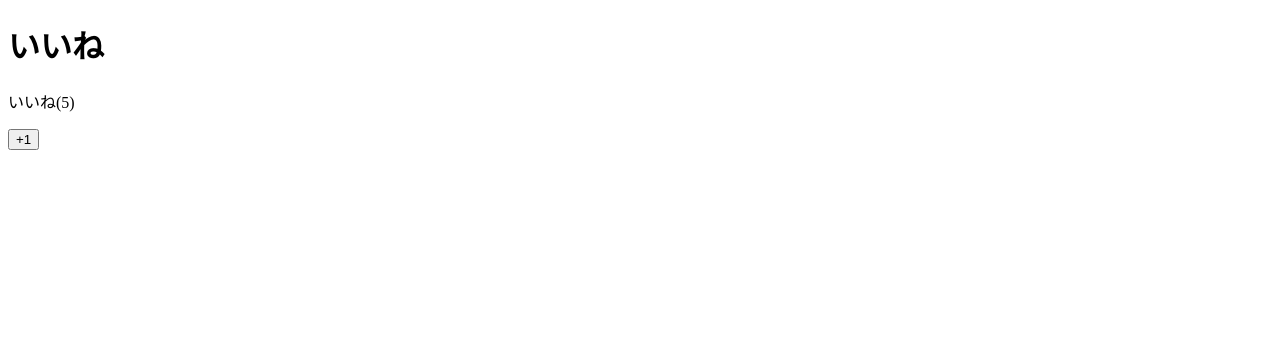
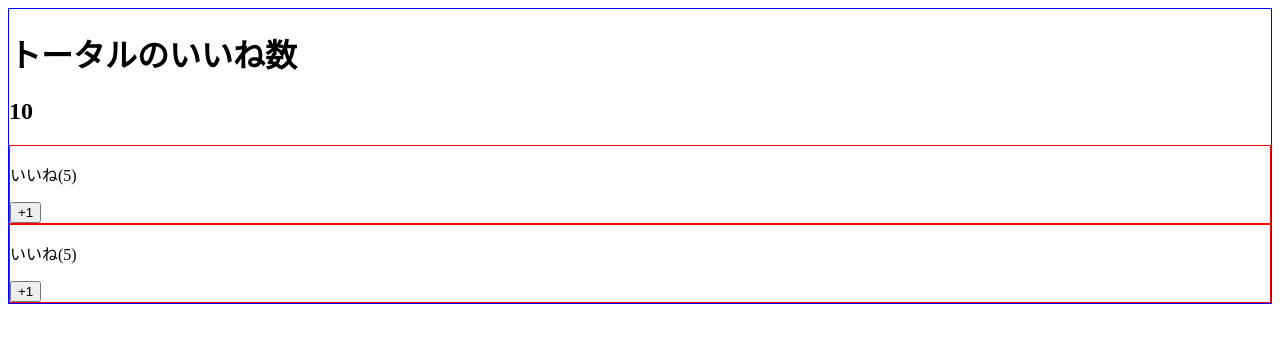
Before and after one commit to takuya86/Vue.js, a Vue app in the folder udemy-vuejs/: page / in a window 1280 px wide. Shown: the top 342 px of the page. Built offline with nearby package versions, Linux system fonts and the light colour scheme.

Commit message:
component間のdata受け渡し 88

```diff
--- a/udemy-vuejs/src/App.vue
+++ b/udemy-vuejs/src/App.vue
@@ -1,7 +1,9 @@
 <template>
   <div>
     <LikeHeader></LikeHeader>
-    <LikeNumber></LikeNumber>
+    <h2>{{ number }}</h2>
+    <LikeNumber :number="number"></LikeNumber>
+    <LikeNumber :number="number"></LikeNumber>
   </div>
 </template>
 
@@ -9,8 +11,19 @@
 import LikeHeader from "./LikeHeader.vue";
 
 export default {
+  data() {
+    return {
+      number: 10
+    };
+  },
   components: {
     LikeHeader
   }
 };
 </script>
+
+<style scoped>
+  div {
+    border: 1px solid blue
+  }
+</style>
--- a/udemy-vuejs/src/LikeHeader.vue
+++ b/udemy-vuejs/src/LikeHeader.vue
@@ -1,3 +1,3 @@
 <template>
-  <h1>いいね</h1>
+  <h1>トータルのいいね数</h1>
 </template>
--- a/udemy-vuejs/src/LikeNumber.vue
+++ b/udemy-vuejs/src/LikeNumber.vue
@@ -1,17 +1,13 @@
 <template>
 <div>
-  <p>いいね({{ number }})</p>
+  <p>いいね({{ number / 2 }})</p>
   <button @click="increment">+1</button>
 </div>
 </template>
 
 <script>
 export default {
-  data: function () {
-    return {
-      number: 5
-    };
-  },
+  props: ["number"],
   methods: {
     increment () {
       this.number += 1;
@@ -19,3 +15,9 @@ export default {
   }
 };
 </script>
+
+<style scoped>
+  div {
+    border: 1px solid red
+  }
+</style>
```
